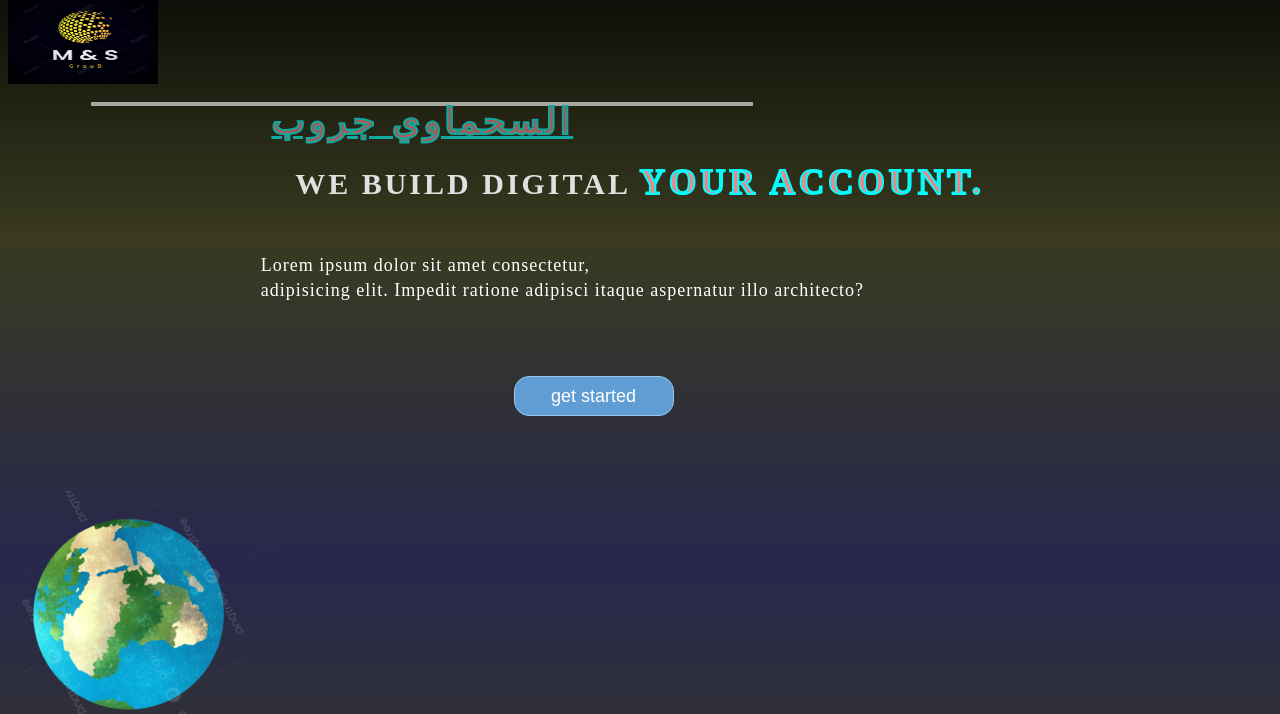
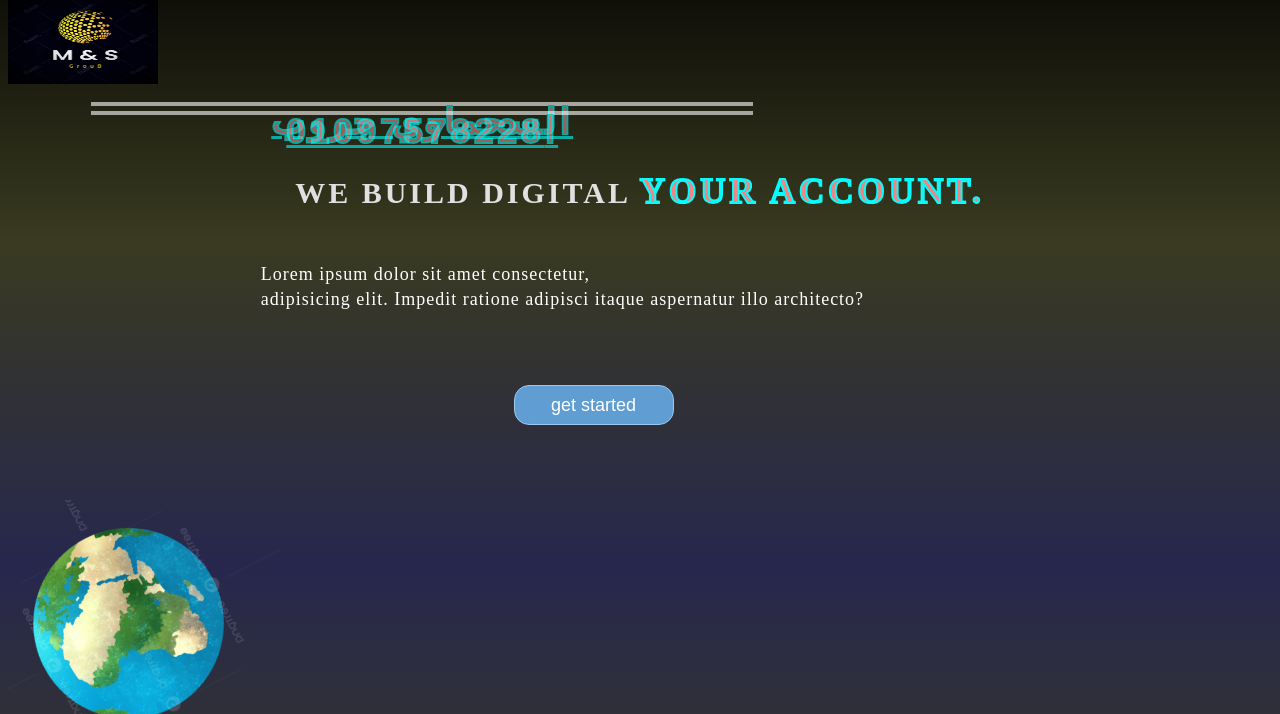
Before and after one commit to elsehmawye/beld, a plain HTML site: page index.html in a window 1280 px wide. Shown: the part 86-800 px from the top of the page. Drawn offline with Linux system fonts and the light colour scheme.

Commit message:
Update index.html

```diff
--- a/index.html
+++ b/index.html
@@ -39,6 +39,7 @@
         <button class="btn-23">
             <!-- <span class="text">Button</span> -->
             <span class="marquee" aria-hidden><u>السحماوي جروب</u></span>
+            <span class="marquee" aria-hidden><u>ا01097578228</u></span>
         </button>
     <div class="div">
     <h2 class="h2-style">
```
